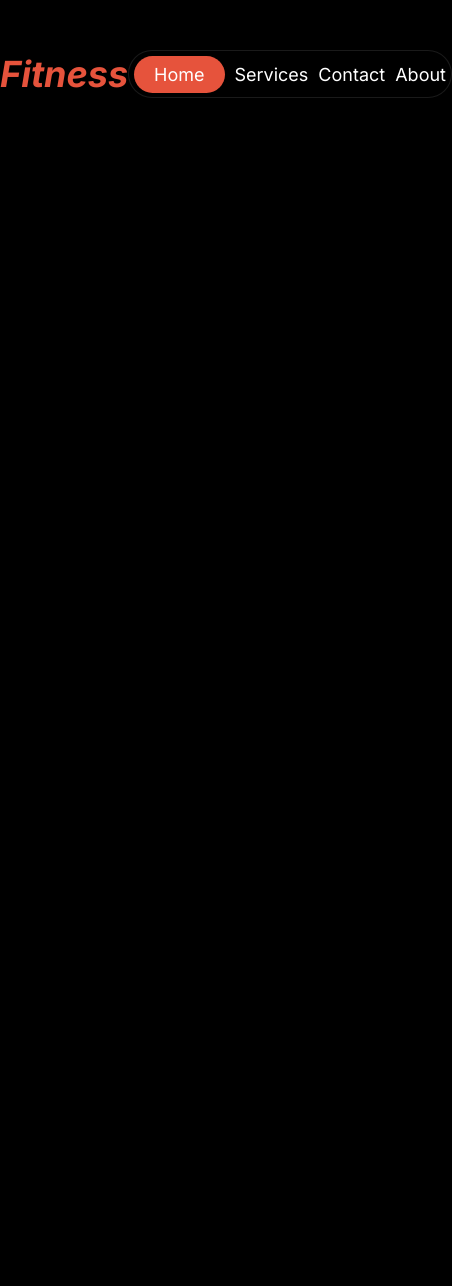
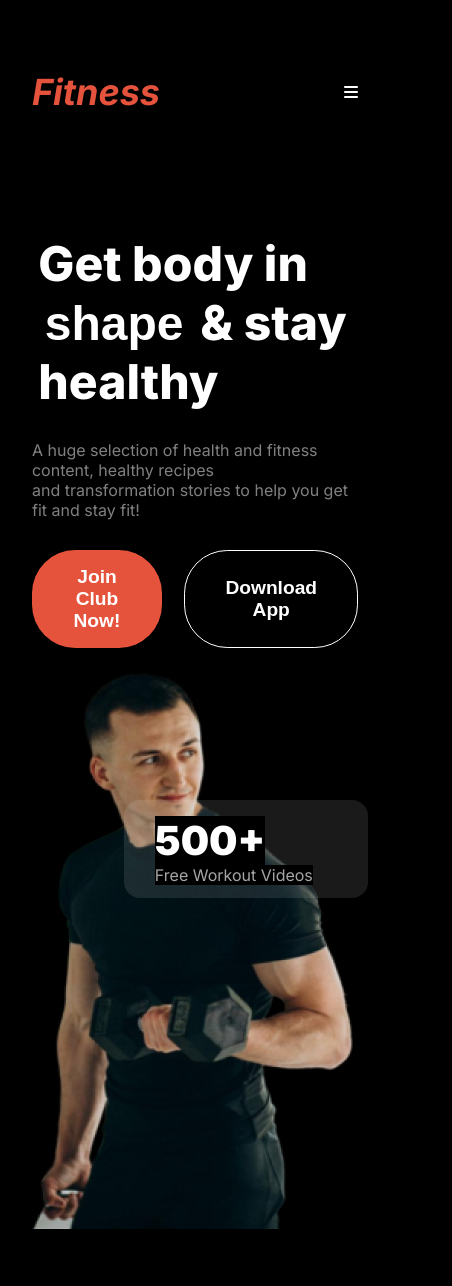
Before and after one commit to ezmahir/Milestone-2-Assignment, a plain HTML site: page index.html in a window 390 px wide. Shown: the whole page, 452 px wide, since content can reach past the window. Before the commit the page ends 844 px from the top, so only its background shows below. Drawn offline with Linux system fonts and the light colour scheme; a web font is replaced by a local one.

Commit message:
added the banner and made it responsive

```diff
--- /dev/null
+++ b/Styles/media.css
@@ -0,0 +1,38 @@
+@media screen and (max-width: 576px) {
+    *{
+        margin: 0 0.4rem;
+    }
+    .nav{
+        display: none;
+    }
+    .bars{
+        display: block;
+    }
+    .banner{
+        display: flex;
+        flex-direction: column;
+    }
+    .buttons{
+        display: flex;
+    }
+    .banner-info{
+        font-size: 3rem;
+        font-weight: 800;
+    }
+    .banner-type{
+        margin-bottom: 3.2rem;
+    }
+    .card{
+        width: 12.2rem;
+        height: 3.1rem;
+        background-color: rgba(255, 255, 255, 0.1);
+        border-radius: 1rem;
+        padding: 1rem 1.5rem;
+    }
+    .card-1{
+        position: absolute;
+        top: 50rem;
+        right: 1rem;
+        padding-bottom: 2rem;
+    }
+}
--- a/Styles/style.css
+++ b/Styles/style.css
@@ -34,19 +34,98 @@ nav{
 }
 .nav{
     display: flex;
-    width: 465px;
-    height: 46px;
+    width: 29rem;
+    height: 2.8rem;
     justify-content: space-between;
     align-items: center;
-    border: 1px solid rgba(255, 255, 255, 0.1);
-    border-radius: 45px;
+    border: 2px solid rgba(255, 255, 255, 0.1);
+    border-radius: 2.8rem;
 }
 .navbar{
-    font-size: 18px;
+    font-size: 1.25rem;
     margin: 5px;
 }
 #home{
     background-color: #E6533C;
-    padding: 8px 20px;
-    border-radius: 45px;
+    padding: 0.5rem 1.25rem;
+    border-radius: 2.8rem;
 }
+#about{
+    padding-right: 1rem;
+}
+.banner{
+    margin: 6.25rem auto;
+    display: flex;
+    justify-content: space-between;
+}
+.banner img{
+    position: relative;
+    bottom: 3.1rem;
+
+}
+.bars{
+    display: none;
+}
+.banner-info{
+    font-size: 4.8rem;
+    font-weight: 850;
+}
+.banner-para{
+    margin-top: 1.8rem;
+    margin-bottom: 30px;
+}
+.banner-para > p{
+    color: rgba(255, 255, 255, 0.5);
+    font-size: 1rem;
+}
+.buttons > button{
+    padding: 1rem 2.5rem;
+    border-radius: 2.7rem;
+    border: 1px solid white;
+    font-size: 1.2rem;
+    font-weight: 600;
+}
+#orange-btn{
+    background-color: #E6533C;
+    border: none;
+    margin-right: 1rem;
+}
+.card{
+    width: 12.2rem;
+    height: 3.1rem;
+    background-color: rgba(255, 255, 255, 0.1);
+    border-radius: 1rem;
+    padding: 1rem 1.5rem;
+}
+.card-1{
+    position: absolute;
+    top: 18.1rem;
+    right: 6.9rem;
+    padding-bottom: 2rem;
+}
+.card-2{
+    display: flex;
+    justify-content: space-evenly;
+    align-items: center;
+    position: absolute;
+    top: 37.5rem;
+    right: 28.12rem;
+}
+.red-dot{
+    background-color: #E6533C;
+    height: 2.5rem;
+    width: 2.5rem;
+    border-radius: 50%;
+}
+#span1{
+    font-size: 2.5rem;
+    font-weight: 900;
+}
+#span2{
+    font-size: 1rem;
+    color: rgba(255, 255, 255, 0.65);
+}
+#span3{
+    font-size: 1.5rem;
+    font-weight: 900;
+}
--- a/index.html
+++ b/index.html
@@ -6,6 +6,7 @@
     <title>Milestone 2 Assignment</title>
     <script src="https://kit.fontawesome.com/78cd0179b5.js" crossorigin="anonymous"></script>
     <link rel="stylesheet" href="Styles/style.css">
+    <link rel="stylesheet" href="Styles/media.css">
 </head>
 <body>
     <header class="header inter-font">
@@ -17,10 +18,49 @@
                 <p class="navbar" id="home">Home</p>
                 <p class="navbar">Services</p>
                 <p class="navbar">Contact</p>
-                <p class="navbar">About</p>
+                <p class="navbar" id="about">About</p>
+            </div>
+            <div class="bars">
+                <i class="fa-solid fa-bars"></i>
             </div>
         </nav>
+        <div class="banner">
+            <div class="banner-type">
+                <div class="banner-info">
+                    <section>
+                        <p>Get body in</p>
+                        <p><span class="miama-font">shape</span> & stay</p>
+                        <p>healthy</p>
+                    </section>
+                </div>
+                    <div class="banner-para">
+                        <p>A huge selection of health and fitness content, healthy recipes</p>
+                        <p>and transformation stories to help you get fit and stay fit!</p>
+                    </div>
+                    <div class="buttons">
+                        <button id="orange-btn">Join Club Now!</button>
+                        <button>Download App</button>
+                    </div>
+            </div>
+            <div class="banner-pic">
+                <img src="images/Images 2.png" alt="">
+                <div class="card-1 card">
+                    <span id="span1">500+</span> <br>
+                    <span id="span2">Free Workout Videos</span>
+                </div>
+                <div class="card-2 card">
+                    <div class="red-dot">
+
+                    </div>
+                    <div>
+                        <span id="span3">350+</span> <br>
+                        <span id="span2">Video tutorial</span>
+                    </div>
+                </div>
+            </div>
+        </div>
     </header>
+
     <main>
 
     </main>
```
